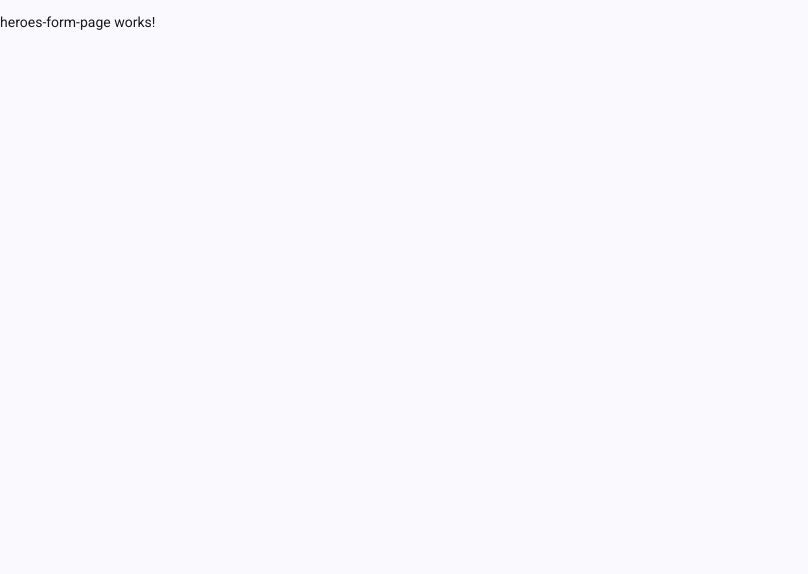
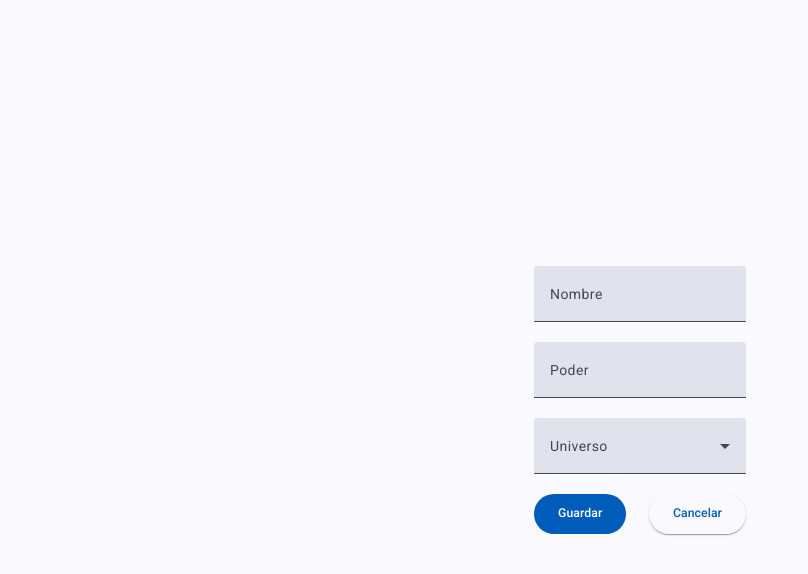
Before and after one commit to Leiazz/RIU-Frontend-GonzaloDonaire, an Angular app: page /form in a window 1280 px wide. Shown: the top 574 px of the page, without its empty margins (0-808 px from the left). Built offline with nearby package versions, Linux system fonts and the light colour scheme.

Commit message:
add HeroesFormPage component with form and styles

```diff
--- a/src/app/heroes/pages/heroes-form-page/heroes-form-page.css
+++ b/src/app/heroes/pages/heroes-form-page/heroes-form-page.css
@@ -0,0 +1,18 @@
+:host {
+  min-height: 100vh;
+  display: flex;
+  flex-direction: column;
+  align-items: center;
+  justify-content: center;
+}
+.heroes-form {
+  display: flex;
+  flex-direction: column;
+  align-items: center;
+  justify-content: center;
+}
+.heroes-form-actions {
+  display: flex;
+  justify-content: space-between;
+  width: 100%;
+}
--- a/src/app/heroes/pages/heroes-form-page/heroes-form-page.html
+++ b/src/app/heroes/pages/heroes-form-page/heroes-form-page.html
@@ -1 +1,22 @@
-<p>heroes-form-page works!</p>
+<form class="heroes-form" [formGroup]="form">
+  <mat-form-field>
+    <mat-label>Nombre</mat-label>
+    <input matInput formControlName="name">
+  </mat-form-field>
+  <mat-form-field>
+    <mat-label>Poder</mat-label>
+    <input matInput formControlName="power">
+  </mat-form-field>
+  <mat-form-field>
+    <mat-label>Universo</mat-label>
+    <mat-select formControlName="universe">
+      <mat-option value="DC">DC</mat-option>
+      <mat-option value="Marvel">Marvel</mat-option>
+      <mat-option value="other">Otro</mat-option>
+    </mat-select>
+  </mat-form-field>
+  <section class="heroes-form-actions">
+    <button matButton="filled">Guardar</button>
+    <button matButton="elevated">Cancelar</button>
+  </section>
+</form>
--- a/src/app/heroes/pages/heroes-form-page/heroes-form-page.ts
+++ b/src/app/heroes/pages/heroes-form-page/heroes-form-page.ts
@@ -1,11 +1,33 @@
 import { Component } from '@angular/core';
+import { FormControl, FormGroup, ReactiveFormsModule } from '@angular/forms';
+import { MatButtonModule } from '@angular/material/button';
+import { MatInputModule } from '@angular/material/input';
+import { MatSelectModule } from '@angular/material/select';
+import { ActivatedRoute } from '@angular/router';
 
 @Component({
   selector: 'app-heroes-form-page',
-  imports: [],
+  imports: [
+    ReactiveFormsModule,
+    MatInputModule,
+    MatSelectModule,
+    MatButtonModule,
+  ],
   templateUrl: './heroes-form-page.html',
-  styleUrl: './heroes-form-page.css'
+  styleUrl: './heroes-form-page.css',
 })
 export class HeroesFormPage {
+  form: FormGroup = new FormGroup({
+    id: new FormControl<number>(0),
+    name: new FormControl<string>(''),
+    power: new FormControl<string>(''),
+    universe: new FormControl<string>(''),
+  });
 
+  constructor(activatedRoute: ActivatedRoute) {
+    const heroId = activatedRoute.snapshot.queryParamMap.get('id');
+    if (heroId) {
+      console.log({ heroId });
+    }
+  }
 }
```
